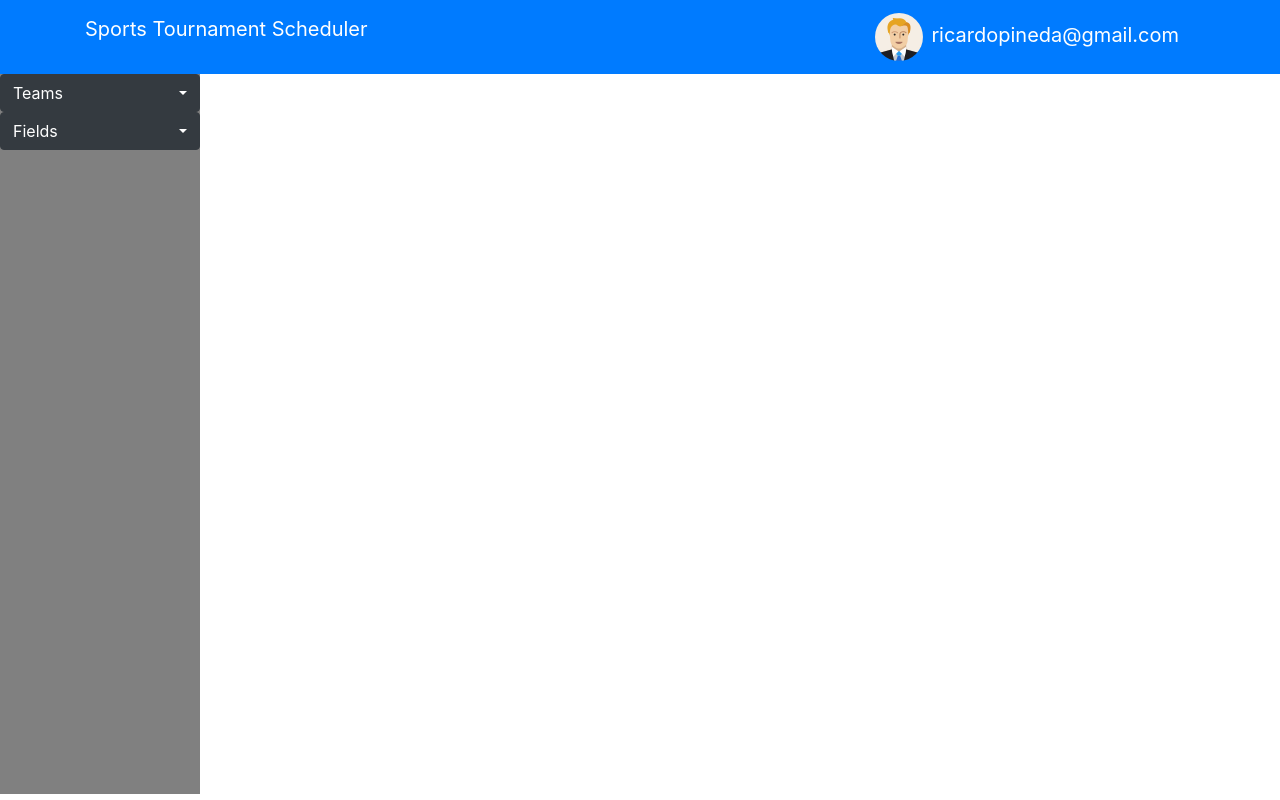
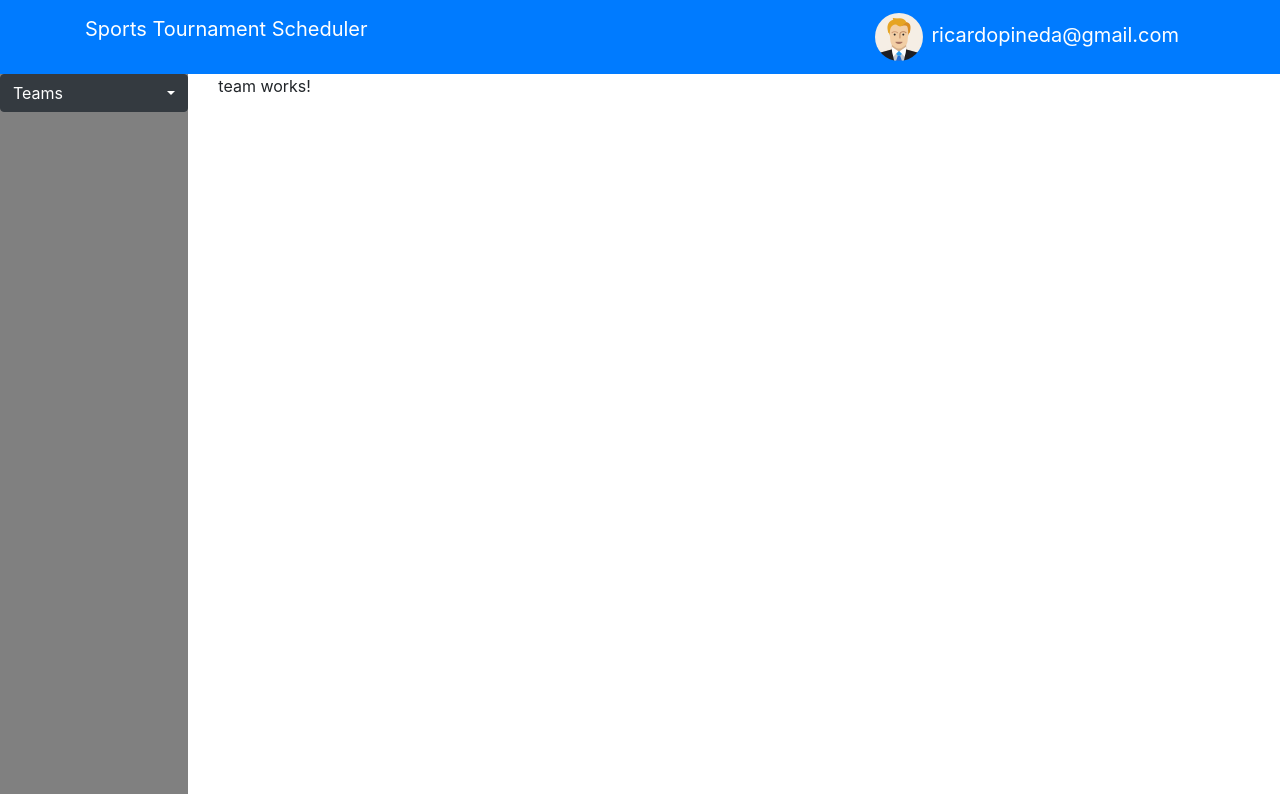
Before and after one commit to PinedaRicard0/FrontSTS, an Angular app: page /teams in a window 1280 px wide. Built offline with nearby package versions, Linux system fonts and the light colour scheme.

Commit message:
Adding routing and adjusting page grid using bootstrap

```diff
--- /dev/null
+++ b/src/app/app-routing.module.ts
@@ -0,0 +1,14 @@
+import { NgModule } from '@angular/core';
+import { Routes, RouterModule } from '@angular/router';
+import { TeamComponent } from './main/team/team.component';
+
+const appRoutes: Routes = [
+    {path: '', redirectTo: '/teams', pathMatch: 'full'},
+    {path: 'teams', component: TeamComponent},
+];
+
+@NgModule({
+    imports: [RouterModule.forRoot(appRoutes)],
+    exports: [RouterModule]
+})
+export class AppRoutingModule{}
--- a/src/app/app.component.html
+++ b/src/app/app.component.html
@@ -1,4 +1,11 @@
 <app-header></app-header>
 <div>
-    <app-menu></app-menu>
+    <div class="row">
+        <div class="col-sm-2">
+            <app-menu></app-menu>
+        </div>
+        <div class="col-sm-10">
+            <router-outlet></router-outlet>
+        </div>
+    </div>
 </div>
--- /dev/null
+++ b/src/app/main/team/team.component.html
@@ -0,0 +1,3 @@
+<p>
+  team works!
+</p>
--- /dev/null
+++ b/src/app/main/team/team.component.ts
@@ -0,0 +1,15 @@
+import { Component, OnInit } from '@angular/core';
+
+@Component({
+  selector: 'app-team',
+  templateUrl: './team.component.html',
+  styleUrls: ['./team.component.css']
+})
+export class TeamComponent implements OnInit {
+
+  constructor() { }
+
+  ngOnInit() {
+  }
+
+}
--- a/src/app/menu/menu/menu.component.css
+++ b/src/app/menu/menu/menu.component.css
@@ -1,11 +1,5 @@
-.wrapper {display: flex; align-items: stretch;}
-
+.wrapper {width: 100%; display: flex; align-items: stretch;}
 .menu-drop{width: 100% !important;}
-
-#sidebar {min-width: 200px;max-width: 200px; min-height: 90vh;background: grey;}
-
-#sidebar.active {margin-left: -200px;}
-
+#sidebar {width: 100%;min-height: 90vh;background: grey;}
 #sidebar > button{text-align: left;}
-
 .dropdown-toggle::after{float: right;margin-top: 6%;}
--- a/src/app/menu/menu/menu.component.html
+++ b/src/app/menu/menu/menu.component.html
@@ -1,24 +1,11 @@
 <div class="wrapper">
-    <!-- Sidebar -->
     <nav id="sidebar">
-
         <button class="menu-drop btn dropdown-toggle btn-dark" data-toggle="collapse" data-target="#teams"
         (click)="onMenuButtonClick('teams')">
             Teams
         </button>
         <div id="teams" class="collapse" #teams>
-            <a href="#" class="dropdown-item">Male</a>
-            <a href="#" class="dropdown-item">Female</a>
-            <a href="#" class="dropdown-item">Mixed</a>
-        </div>
-        <button class="menu-drop btn dropdown-toggle btn-dark" data-toggle="collapse" data-target="#fields"
-        (click)="onMenuButtonClick('fields')">
-            Fields
-        </button>
-        <div id="fields" class="collapse" #fields>
-            <a href="#" class="dropdown-item">1</a>
-            <a href="#" class="dropdown-item">2</a>
-            <a href="#" class="dropdown-item">2</a>
+            <a href="#" class="dropdown-item" *ngFor="let c of categories">{{c.name}}</a>
         </div>
     </nav>
 </div>
--- a/src/app/menu/menu/menu.component.ts
+++ b/src/app/menu/menu/menu.component.ts
@@ -1,4 +1,5 @@
 import { Component, OnInit, ViewChild, ElementRef } from '@angular/core';
+import { Category } from 'src/app/models/category.model';
 
 @Component({
   selector: 'app-menu',
@@ -7,11 +8,22 @@ import { Component, OnInit, ViewChild, ElementRef } from '@angular/core';
 })
 export class MenuComponent implements OnInit {
 
+  teamCategorySelected: string = 'Male'
+  categories: Category[] = [
+    new Category('Male', 'Permite únicamente jugar personas del género masculino'),
+    new Category('Female', 'Permite únicamente jugar personas del género femenimo'),
+    new Category('Mixed', 'Permite jugar personas de cualquier género')
+  ];
   @ViewChild('teams') teamB: ElementRef;
   @ViewChild('fields') fieldB: ElementRef;
   constructor() { }
 
   ngOnInit() {
+  }
+
+  onTeamCategorySelected(category: string)
+  {
+    this.teamCategorySelected = category;
   }
 
   onMenuButtonClick(option: string){
--- /dev/null
+++ b/src/app/models/category.model.ts
@@ -0,0 +1,9 @@
+export class Category{
+    public name: string;
+    public description: string;
+
+    constructor(name:string, description: string){
+        this.name = name;
+        this.description = description;
+    }
+}
```
Also changed, not shown: src/app/app.module.ts (+6 -2 lines), src/app/main/team/team.component.css (added).
